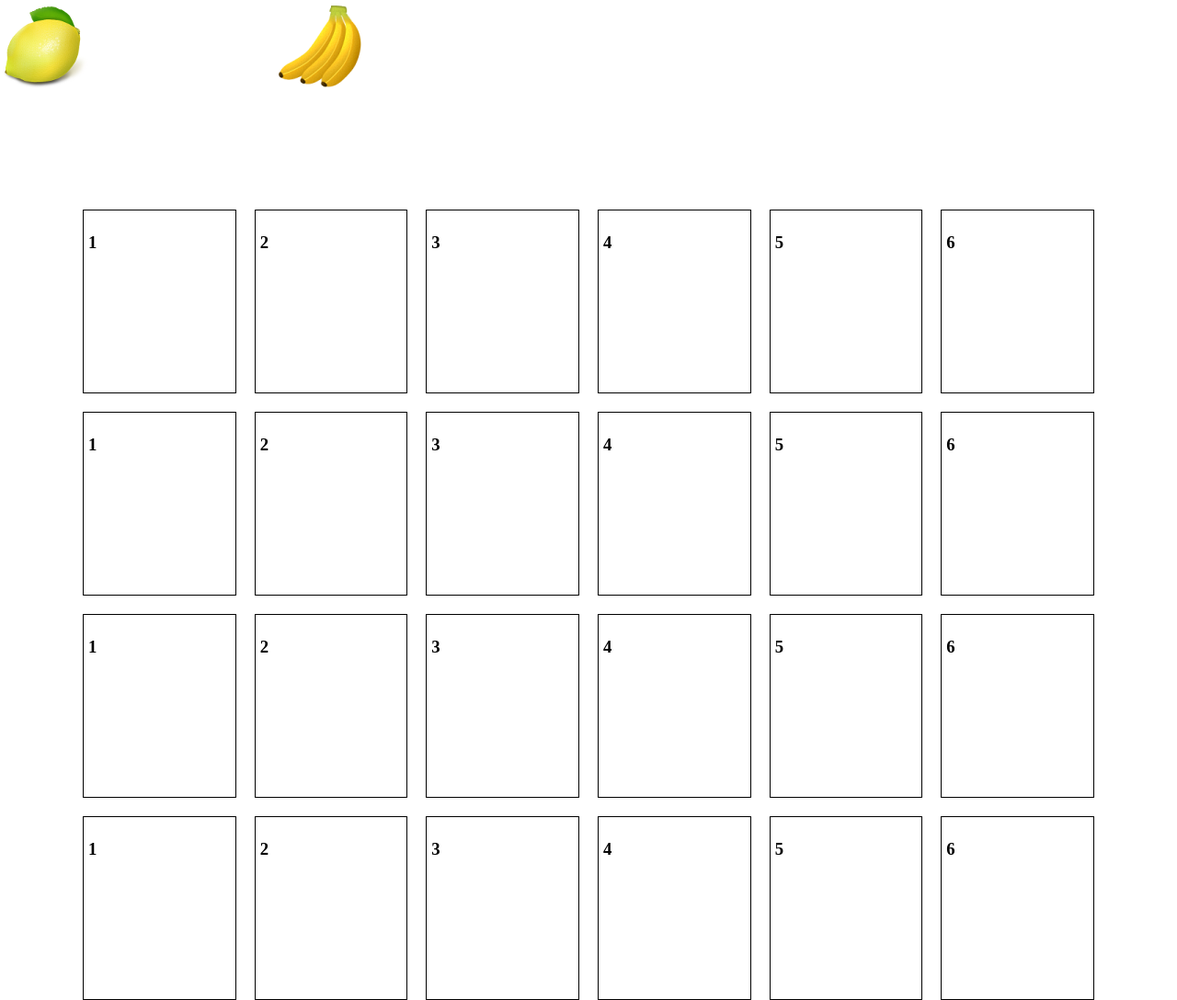
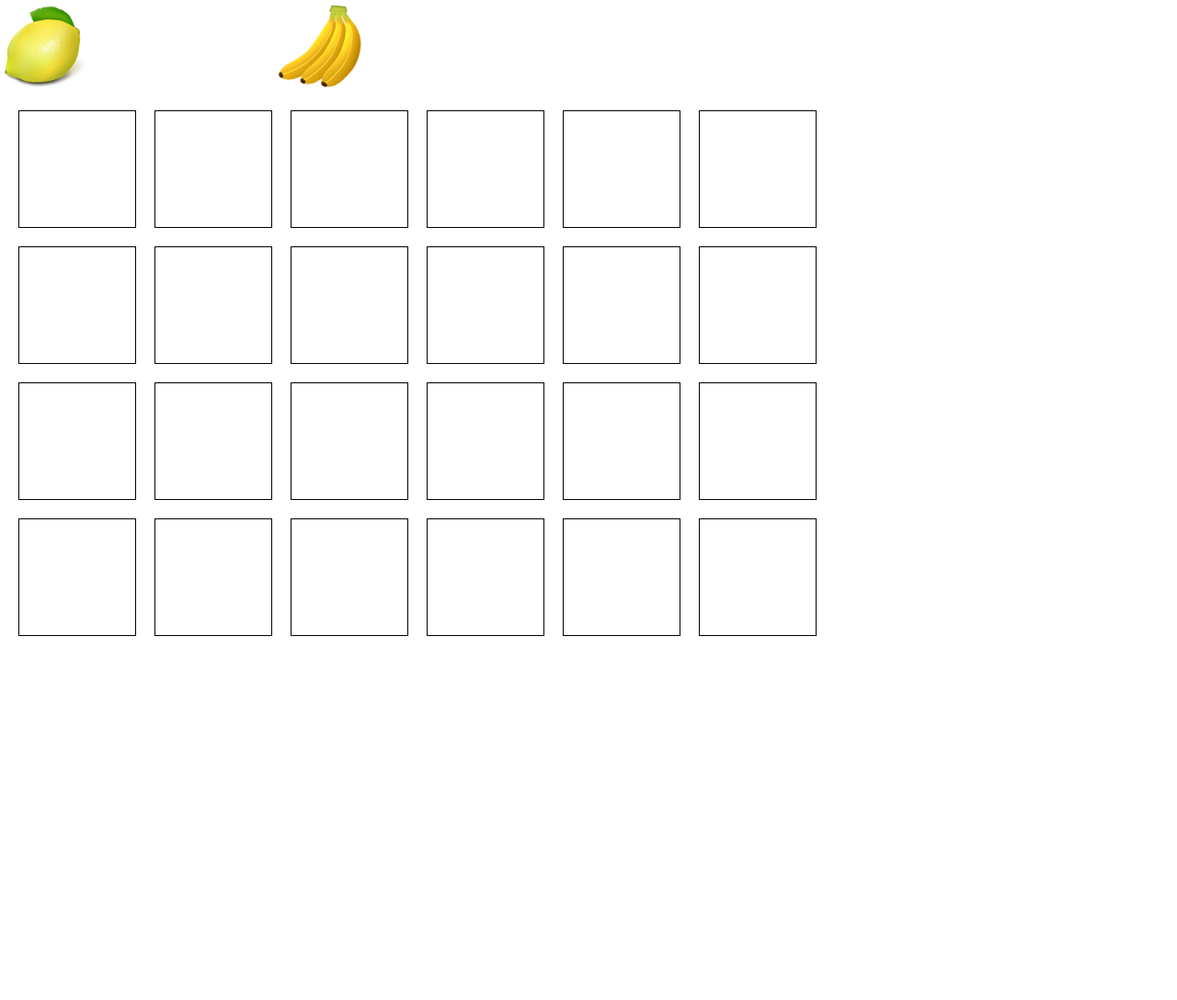
Before and after one commit to Richard-NL/point-and-click, a website: page web/dd.html in a window 1280 px wide. Shown: the whole page at 92% size. After the commit the page ends 800 px from the top, so only its background shows below. Drawn offline with Linux system fonts and the light colour scheme.

Commit message:
slight html change to prevent grid from moving when adding an item

```diff
--- a/web/dd.html
+++ b/web/dd.html
@@ -13,7 +13,8 @@
 	border-style: solid;
 	border-color: black;
 	border-width:1px;
-	height:200px;
+	height:128px;
+    width: 128px;
 	padding:5px;
 }
 .draggable, .draggable:hover {
@@ -26,147 +27,147 @@
 <div class="scene-item" data-image-url="images/Banana-icon.png" style="position:absolute;left:300px;background-repeat:no-repeat;width:100px;height:100px;background-image:url('images/Banana-icon.png');color:white;text-align:center" id="banana-item">&nbsp;</div>
 <div class="scene-item" data-image-url="images/lemon-icon.png" style="background-repeat:no-repeat;width:100px;height:100px;background-image:url('images/lemon-icon.png');color:white;text-align:center" id="lemon-item">&nbsp;</div>
 
-<br /><br /><br /><br /><br /><br />
+<div style="position:absolute;top:100px;">
     <div class="grid grid-pad">
         <div class="col-1-6">
            <div class="item-box droppable">
-           <h3>1</h3>
+
            </div>
         </div>
 
         <div class="col-1-6">
            <div class="item-box droppable">
-           <h3>2</h3>
+
            </div>
         </div>
 
         <div class="col-1-6">
            <div class="item-box droppable">
-           <h3>3</h3>
+
            </div>
         </div>
         <div class="col-1-6">
            <div class="item-box droppable">
-           <h3>4</h3>
+
            </div>
         </div>
         <div class="col-1-6">
            <div class="item-box droppable">
-           <h3>5</h3>
+
            </div>
         </div>
 
         <div class="col-1-6">
            <div class="item-box droppable">
-           <h3>6</h3>
+
            </div>
         </div>
     </div>
     <div class="grid grid-pad">
         <div class="col-1-6">
            <div class="item-box droppable">
-           <h3>1</h3>
+
            </div>
         </div>
 
         <div class="col-1-6">
            <div class="item-box droppable">
-           <h3>2</h3>
+
            </div>
         </div>
 
         <div class="col-1-6">
            <div class="item-box droppable">
-           <h3>3</h3>
+
            </div>
         </div>
         <div class="col-1-6">
            <div class="item-box droppable">
-           <h3>4</h3>
+
            </div>
         </div>
         <div class="col-1-6">
            <div class="item-box droppable">
-           <h3>5</h3>
+
            </div>
         </div>
 
         <div class="col-1-6">
            <div class="item-box droppable">
-           <h3>6</h3>
+
            </div>
         </div>
     </div>
     <div class="grid grid-pad">
         <div class="col-1-6">
            <div class="item-box droppable">
-           <h3>1</h3>
+
            </div>
         </div>
 
         <div class="col-1-6">
            <div class="item-box droppable">
-           <h3>2</h3>
+
            </div>
         </div>
 
         <div class="col-1-6">
            <div class="item-box droppable">
-           <h3>3</h3>
+
            </div>
         </div>
         <div class="col-1-6">
            <div class="item-box droppable">
-           <h3>4</h3>
+
            </div>
         </div>
         <div class="col-1-6">
            <div class="item-box droppable">
-           <h3>5</h3>
+
            </div>
         </div>
 
         <div class="col-1-6">
            <div class="item-box droppable">
-           <h3>6</h3>
+
            </div>
         </div>
     </div>
     <div class="grid grid-pad">
         <div class="col-1-6">
            <div class="item-box droppable">
-           <h3>1</h3>
+
            </div>
         </div>
 
         <div class="col-1-6">
            <div class="item-box droppable">
-           <h3>2</h3>
+
            </div>
         </div>
 
         <div class="col-1-6">
            <div class="item-box droppable">
-           <h3>3</h3>
+
            </div>
         </div>
         <div class="col-1-6">
            <div class="item-box droppable">
-           <h3>4</h3>
+
            </div>
         </div>
         <div class="col-1-6">
            <div class="item-box droppable">
-           <h3>5</h3>
+
            </div>
         </div>
 
         <div class="col-1-6">
            <div class="item-box droppable">
-           <h3>6</h3>
+
            </div>
         </div>
     </div>
-
+</div>
 </body>
 </html>
```
Lines whose indentation alone changed are shown as unchanged.
